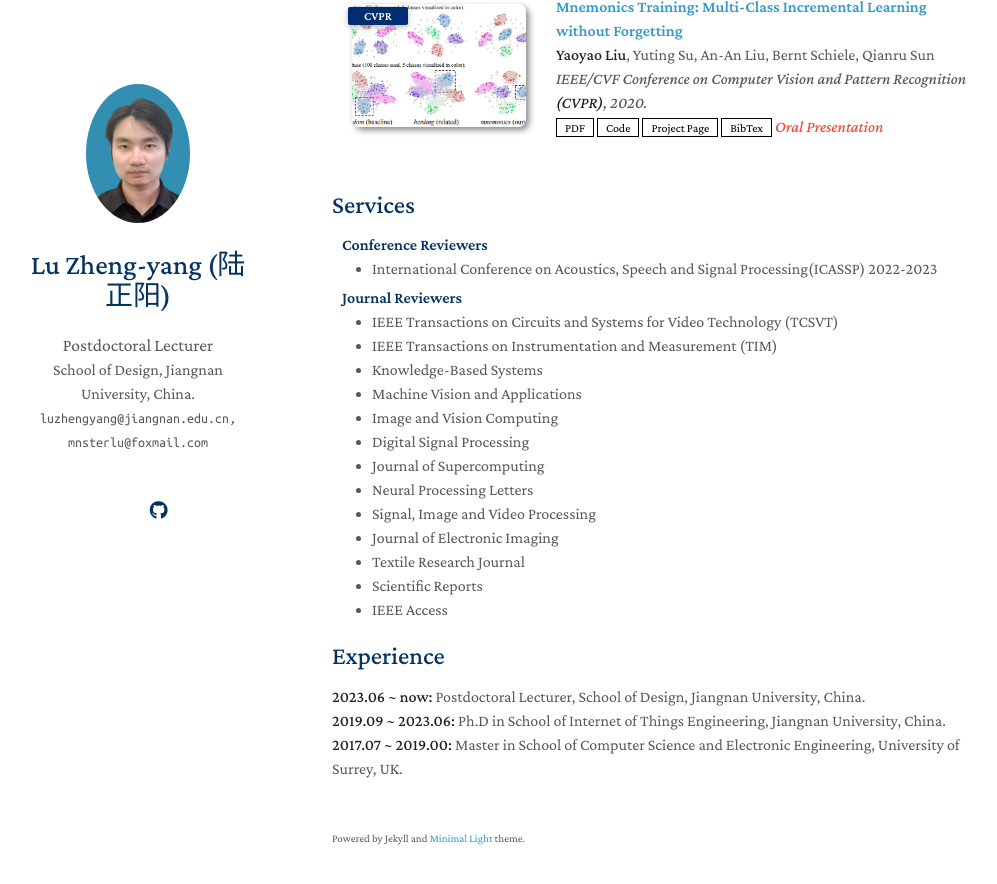
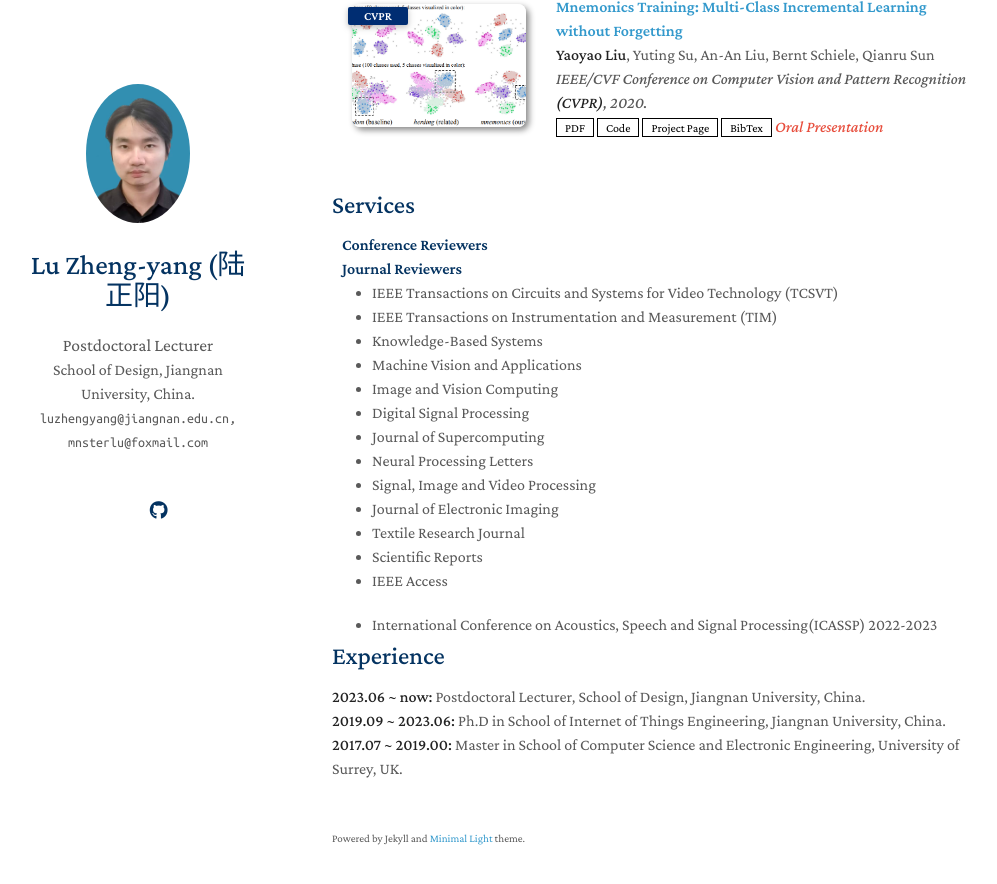
Before and after one commit to Mnster00/Lu.github.io, a Jekyll site: the page built from index.md, in a window 1280 px wide and 900 px high, scrolled down 989 px. Shown: the top 884 px of the window, without its empty margins (138-1135 px from the left). Built offline with Jekyll 4.4.1, drawn with Linux system fonts in a browser that asks for light colours; a style sheet for code colours, icons or effects is not loaded; our own code applies the rules of GitHub Pages for plain Markdown files.

Commit message:
Update services.md

```diff
--- a/_includes/services.md
+++ b/_includes/services.md
@@ -2,9 +2,7 @@
 
 <h4 style="margin:0 10px 0;">Conference Reviewers</h4>
 
-<ul style="margin:0 0 5px;">
-  <li>International Conference on Acoustics, Speech and Signal Processing(ICASSP) 2022-2023</li>
-</ul>
+
 
 <h4 style="margin:0 10px 0;">Journal Reviewers</h4>
 
@@ -23,3 +21,7 @@
   <li>Scientific Reports</li>
   <li>IEEE Access</li>
 </ul>
+
+<ul style="margin:0 0 5px;">
+  <li>International Conference on Acoustics, Speech and Signal Processing(ICASSP) 2022-2023</li>
+</ul>
```
